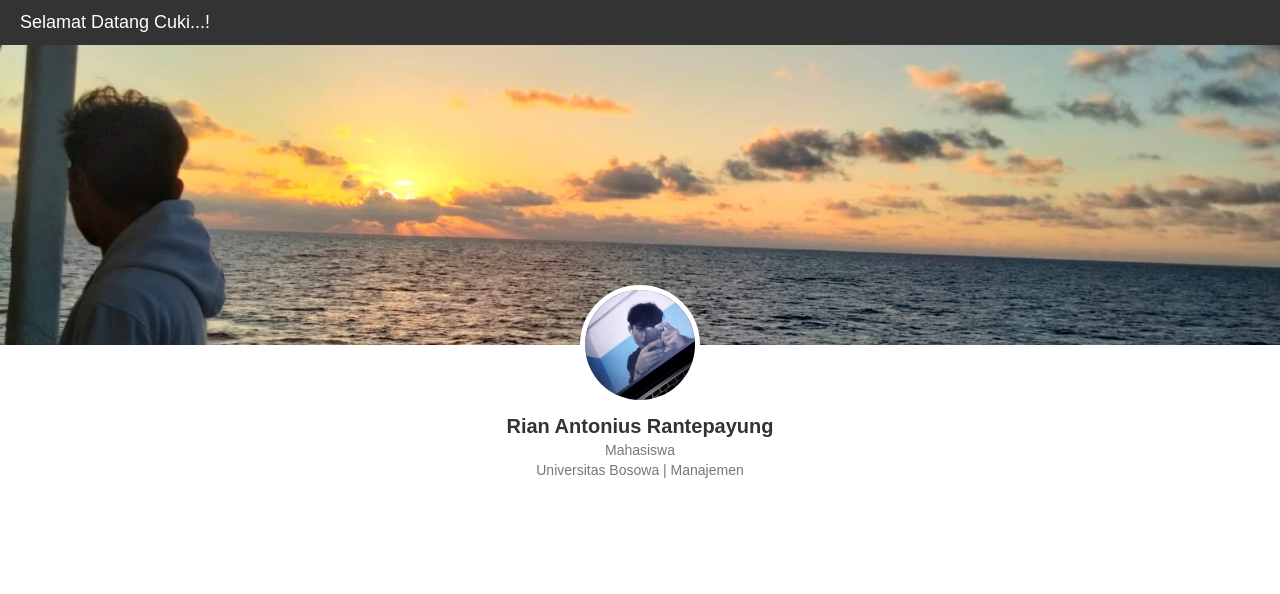
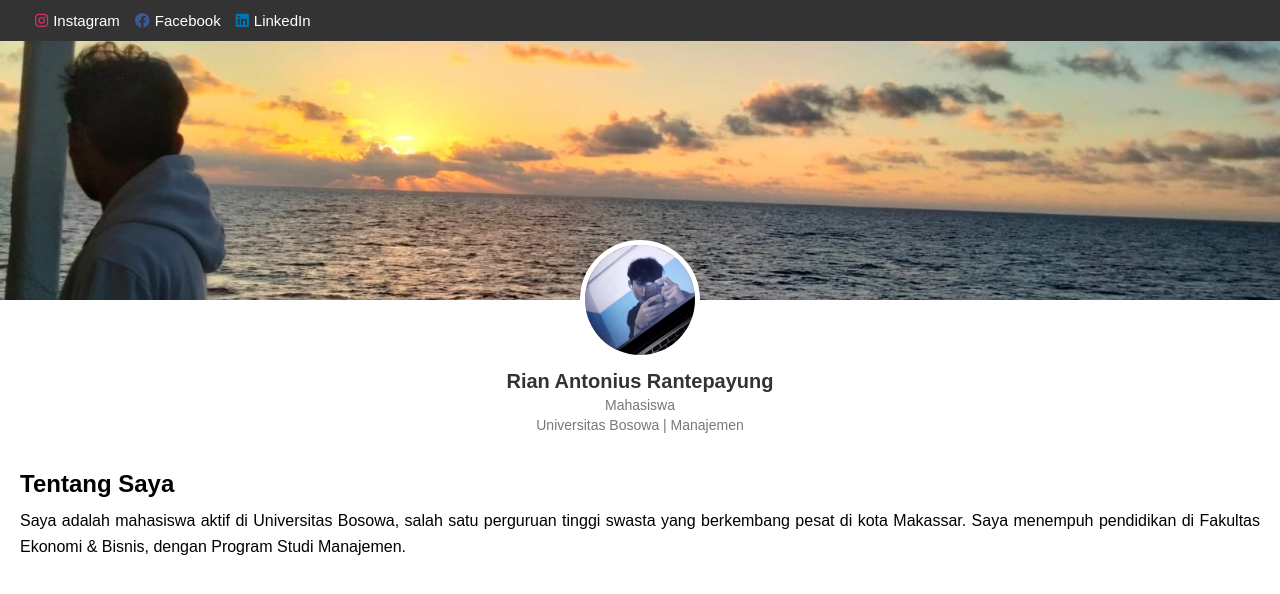
Before and after one commit to RianAntoniusR/Yan, a plain HTML site: page index.html in a window 1280 px wide. Drawn offline with Linux system fonts and the light colour scheme.

Commit message:
update isi web

```diff
--- a/cs/style.css
+++ b/cs/style.css
@@ -5,25 +5,55 @@
     font-family: sans-serif;
 }
 
-nav {
+.navbar {
     background-color: #333;
     padding: 12px 20px;
-    position: sticky;
+    position: fixed;
     top: 0;
+    width: 100%;
     z-index: 1000;
     display: flex;
-    align-items: center;
-    justify-content: flex-start;
+    justify-content: space-between;
 }
 
-.typing-text {
+.medsos {
+    display: flex;
+    flex-wrap: wrap;
+}
+
+.medsos a {
     color: white;
-    font-size: 18px;
+    margin-left: 15px;
+    font-size: 15px;
+    display: inline-flex;
+    align-items: center;
+    gap: 5px;
+    text-decoration: none;
+}
+
+.ig-icon {
+    color: #E1306C;
+}
+
+.fb-icon {
+    color: #3b5998;
+}
+
+.ln-icon {
+    color: #0077B5;
 }
 
 .header {
     position: relative;
     height: 300px;
+}
+
+@media (max-width: 768px) {
+    .navbar {
+        flex-direction: column;
+        justify-content: center;
+        align-items: center;
+    }
 }
 
 .sampul {
@@ -66,3 +96,24 @@ nav {
     color: #777;
     margin-top: 4px;
 }
+
+.tentang-saya {
+    padding: 20px;
+    background-color: white;
+    text-align: left;
+}
+
+.tentang-saya h2 {
+    font-size: 24px;
+    color: black;
+    text-align: left;
+    margin-top: 150px;
+}
+
+.tentang-saya p {
+    font-size: 16px;
+    color: black;
+    line-height: 1.6;
+    margin-top: 10px;
+    text-align: justify;
+}
--- a/index.html
+++ b/index.html
@@ -12,9 +12,18 @@
 
 <body>
 
-    <nav>
-        <div class="typing-text">
-            <span id="typing"></span>
+    <nav class="navbar">
+        <div class="medsos">
+            <a href="https://www.instagram.com/__rian.ar?igsh=MW41anYwZXN1b2tnaQ==" target="_blank">
+                <i class="fab fa-instagram ig-icon"></i> Instagram
+            </a>
+            <a href="https://www.facebook.com/share/16w77Axyic/" target="_blank">
+                <i class="fab fa-facebook fb-icon"></i> Facebook
+            </a>
+            <a href="https://www.linkedin.com/in/rianantoniusr?utm_source=share&utm_campaign=share_via&utm_content=profile&utm_medium=android_app"
+                target="_blank">
+                <i class="fab fa-linkedin ln-icon"></i> LinkedIn
+            </a>
         </div>
     </nav>
 
@@ -27,22 +36,15 @@
         <p class="deskripsi-profil-1">Mahasiswa</p>
         <p class="deskripsi-profil-2">Universitas Bosowa | Manajemen</p>
     </header>
-    <script>
-        const text = "Selamat Datang Cuki...!";
-        let index = 0;
-        const speed = 80;
-
-        function type() {
-            if (index < text.length) {
-                document.getElementById("typing").innerHTML += text.charAt(index);
-                index++;
-                setTimeout(type, speed);
-            }
-        }
-
-        window.onload = type;
-    </script>
-
+    <section class="tentang-saya">
+        <div class="container-tentang">
+            <h2>Tentang Saya</h2>
+            <p>Saya adalah mahasiswa aktif di Universitas Bosowa, salah satu perguruan tinggi swasta yang berkembang
+                pesat di kota Makassar. Saya menempuh pendidikan di Fakultas Ekonomi & Bisnis, dengan Program Studi
+                Manajemen.
+            </p>
+        </div>
+    </section>
 
     <script src="js/style.js"></script>
 </body>
```
